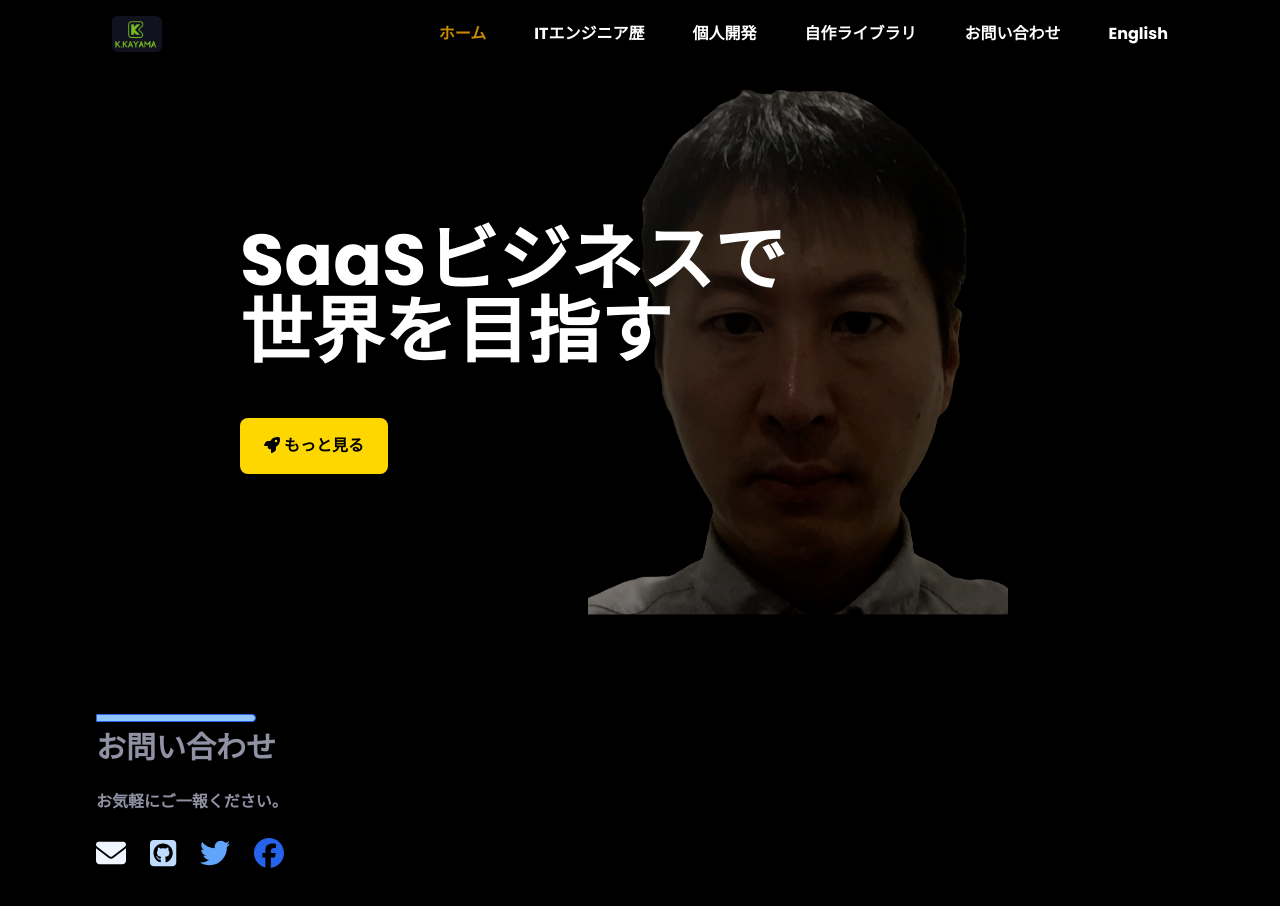
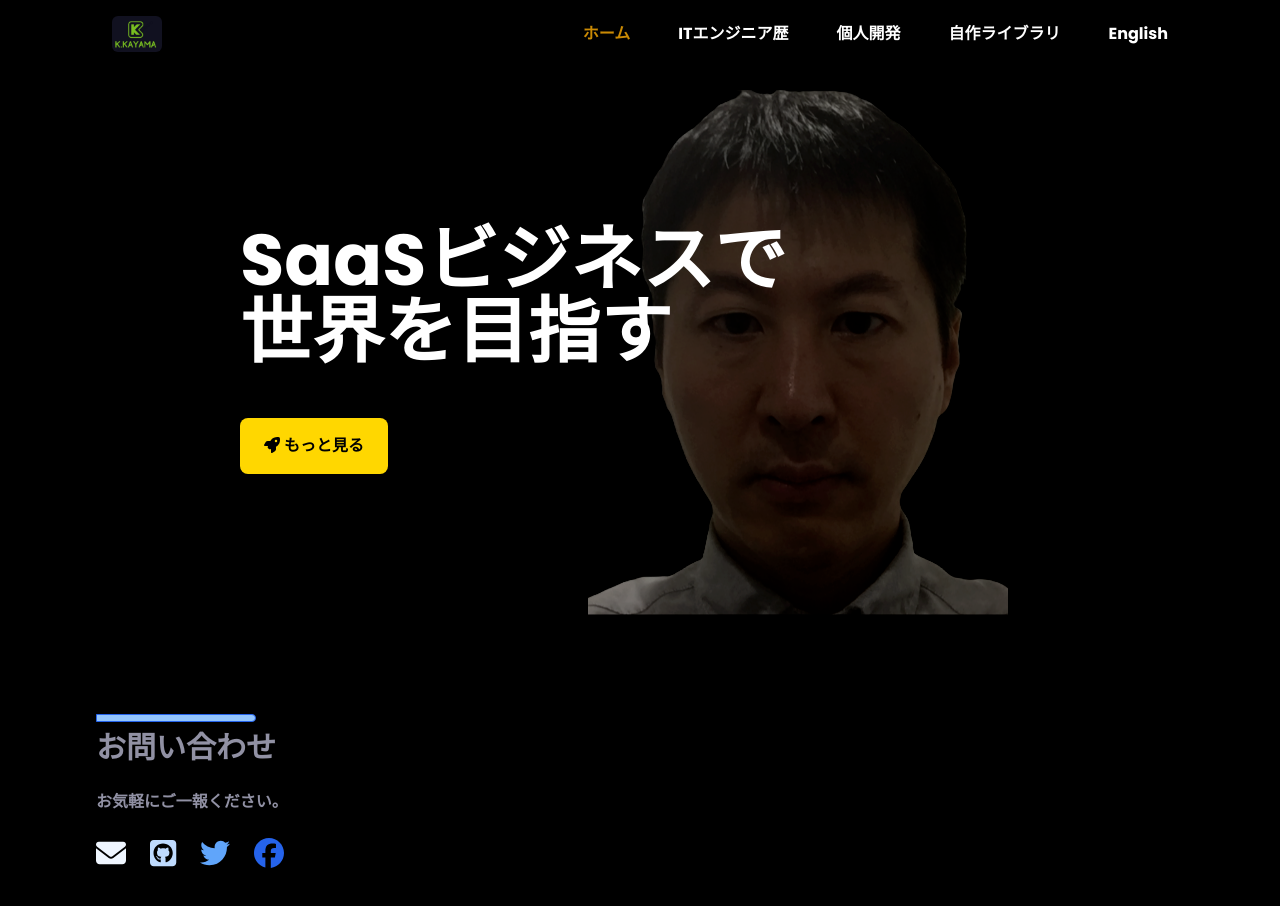
Before and after one commit to kayamak/my-portfolio, a Next.js app: page / in a window 1280 px wide. Shown: the top 906 px of the page. Built offline with nearby package versions, Linux system fonts and the light colour scheme.

Commit message:
トップメニューからお問い合わせを削除

```diff
--- a/src/components/Header.tsx
+++ b/src/components/Header.tsx
@@ -42,8 +42,7 @@ const Header: React.FC<Props> = ({ setSection, currentSection, setLanguage, lang
         { section: "skill", label: "ITエンジニア歴" },
         { section: "personal", label: "個人開発" },
         { section: "portfolio", label: "自作ライブラリ" },
-        { section: "contact", label: "お問い合わせ" },
-				{ section: "translation", label: "English" },
+		{ section: "translation", label: "English" },
     ] : [
         { section: "home", label: "Home" },
         { section: "skill", label: "IT Experience" },
--- a/src/types/index.d.ts
+++ b/src/types/index.d.ts
@@ -1,2 +1,2 @@
-export type Section = "home" | "skill" | "personal" | "portfolio" | "contact" | "translation";
+export type Section = "home" | "skill" | "personal" | "portfolio" | "translation";
 export type Language = "en" | "ja";
```
